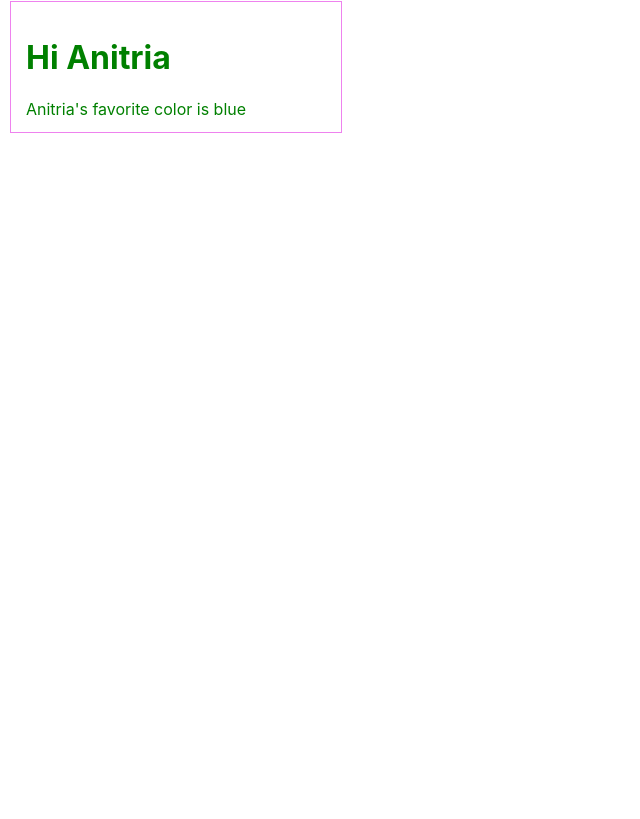
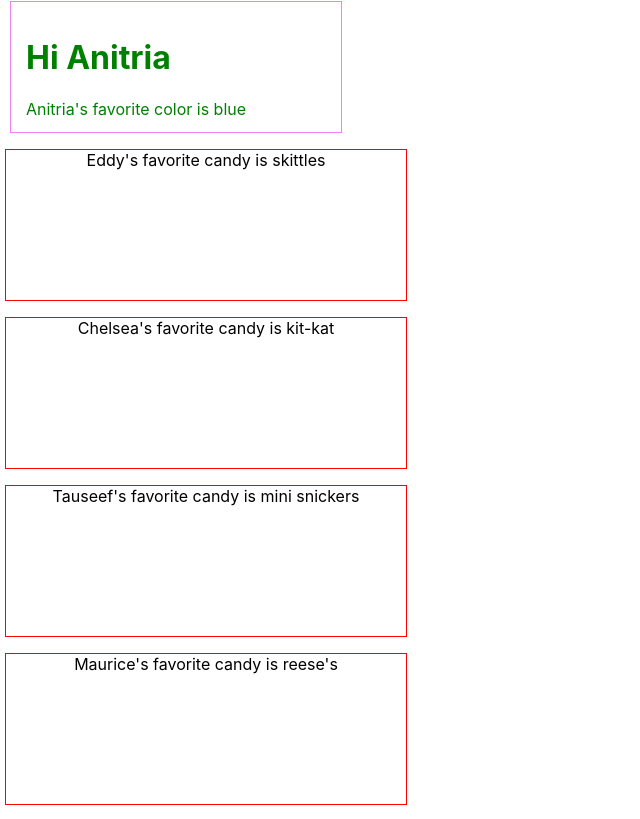
Before and after one commit to manamiueda1/react-demo, a React (Create React App) app: page /studentList in a window 1280 px wide. Shown: the part 861-1680 px from the top of the page, without its empty margins (0-640 px from the left). Before the commit the page ends 1004 px from the top, so only its background shows below. Built offline with nearby package versions, Linux system fonts and the light colour scheme.

Commit message:
added paths

```diff
--- a/package.json
+++ b/package.json
@@ -8,6 +8,7 @@
     "@testing-library/user-event": "^12.1.10",
     "react": "^17.0.1",
     "react-dom": "^17.0.1",
+    "react-router-dom": "^5.2.0",
     "react-scripts": "4.0.2",
     "web-vitals": "^1.0.1"
   },
--- a/src/App.js
+++ b/src/App.js
@@ -1,11 +1,19 @@
+import { BrowserRouter as Router, Route, Switch } from "react-router-dom";
+
+import Home from "./components/Home/Home.component";
 import StudentList from "./components/StudentList/StudentList.component";
 import "./App.css";
 
 function App() {
   return (
-    <div>
-      <StudentList />
-    </div>
+    <Router>
+      <div>
+        <Switch>
+          <Route exact path="/" component={Home} />
+          <Route exact path="/studentList" component={StudentList} />
+        </Switch>
+      </div>
+    </Router>
   );
 }
 
--- /dev/null
+++ b/src/components/FavoriteCandy/FavoriteCandy.component.jsx
@@ -0,0 +1,22 @@
+import React, {Component} from 'react'
+
+import './FavoriteCandy.styles.css'
+
+class FavoriteCandy extends Component {
+    constructor(props){
+        super(props)
+    }
+
+    render(){
+        console.log(this.props.candies)
+        let {studentData} = this.props.candies
+        // let studentArray = this.props.candies.studentData
+        return studentData.map(student => {
+           return  (
+           <p key={student.id} className='candy'>{student.name}'s favorite candy is {student.candy}</p>
+           )
+        })
+    }
+}
+
+export default FavoriteCandy
--- /dev/null
+++ b/src/components/FavoriteCandy/FavoriteCandy.styles.css
@@ -0,0 +1,7 @@
+.candy {
+  border: solid 1px red;
+  height: 150px;
+  width: 400px;
+  text-align: center;
+  margin-left: 5px;
+}
--- /dev/null
+++ b/src/components/Home/Home.component.jsx
@@ -0,0 +1,10 @@
+import React from 'react';
+import './Home.styles.css'
+
+const Home = () => {
+    return (
+        <h1>React V3 Notes</h1>
+    )
+}
+
+export default Home
--- a/src/components/StudentList/StudentList.component.jsx
+++ b/src/components/StudentList/StudentList.component.jsx
@@ -1,5 +1,5 @@
 import React, {Component} from 'react'
-
+import FavoriteCandy from '../FavoriteCandy/FavoriteCandy.component'
 import './studentList.styles.css'
 
 class StudentList extends Component {
@@ -12,42 +12,56 @@ class StudentList extends Component {
                     name: "Eddy",
                     color: "chartreuse",
                     school: "Nebula Academy",
+                    animal: 'cat',
+                    candy: 'skittles'
                   },
                   {
                     id: 2,
                     name: "Chelsea",
                     color: "purple",
                     school: "Nebula Academy",
+                    animal: 'dinosaurs',
+                    candy: 'kit-kat'
                   },
                   {
                     id: 3,
                     name: "Tauseef",
                     color: "orange",
                     school: "Nebula Academy",
+                    animal: 'rabbit',
+                    candy: 'mini snickers'
                   },
                   {
                     id: 4,
                     name: "Maurice",
                     color: "red",
                     school: "Nebula Academy",
+                    animal: 'dog',
+                    candy: 'reese\'s'
                   },
                   {
                     id: 5,
                     name: "D'aja",
                     color: "blue",
                     school: "Nebula Academy",
+                    animal: 'elephants',
+                    candy: 'twix'
                   },
                   {
                     id: 6,
                     name: "Jasmine",
                     color: "pink",
                     school: "Nebula Academy",
+                    animal: 'bear',
+                    candy: 'milky way'
                   },
                   {
                     id: 7,
                     name: "Anitria",
                     color: "blue",
                     school: "Nebula Academy",
+                    animal: 'bear',
+                    candy: 'snickers'
                   },
             ]}
     }
@@ -55,13 +69,14 @@ class StudentList extends Component {
         return(
             <div>
                 {this.state.studentData.map((student) => (
-                    <div className="studentCard">
+                    <div key={student.id} className="studentCard">
                         <h1>Hi {student.name}</h1>
                         <p>
                             {student.name}'s favorite color is {student.color}
                         </p>
                     </div>
                 ))}
+                <FavoriteCandy candies={this.state}/>
             </div>
         )
     }
--- a/src/components/StudentList/studentList.styles.css
+++ b/src/components/StudentList/studentList.styles.css
@@ -0,0 +1,9 @@
+.studentCard {
+  border: solid 1px;
+  height: 100px;
+  width: 300px;
+  margin: 10px;
+  padding: 15px;
+  color: green;
+  border-color: violet;
+}
```
Also changed, not shown: src/components/Home/Home.styles.css (added), 1 other file (tests, documents, lock files or other folders). Lines whose indentation alone changed are shown as unchanged.
